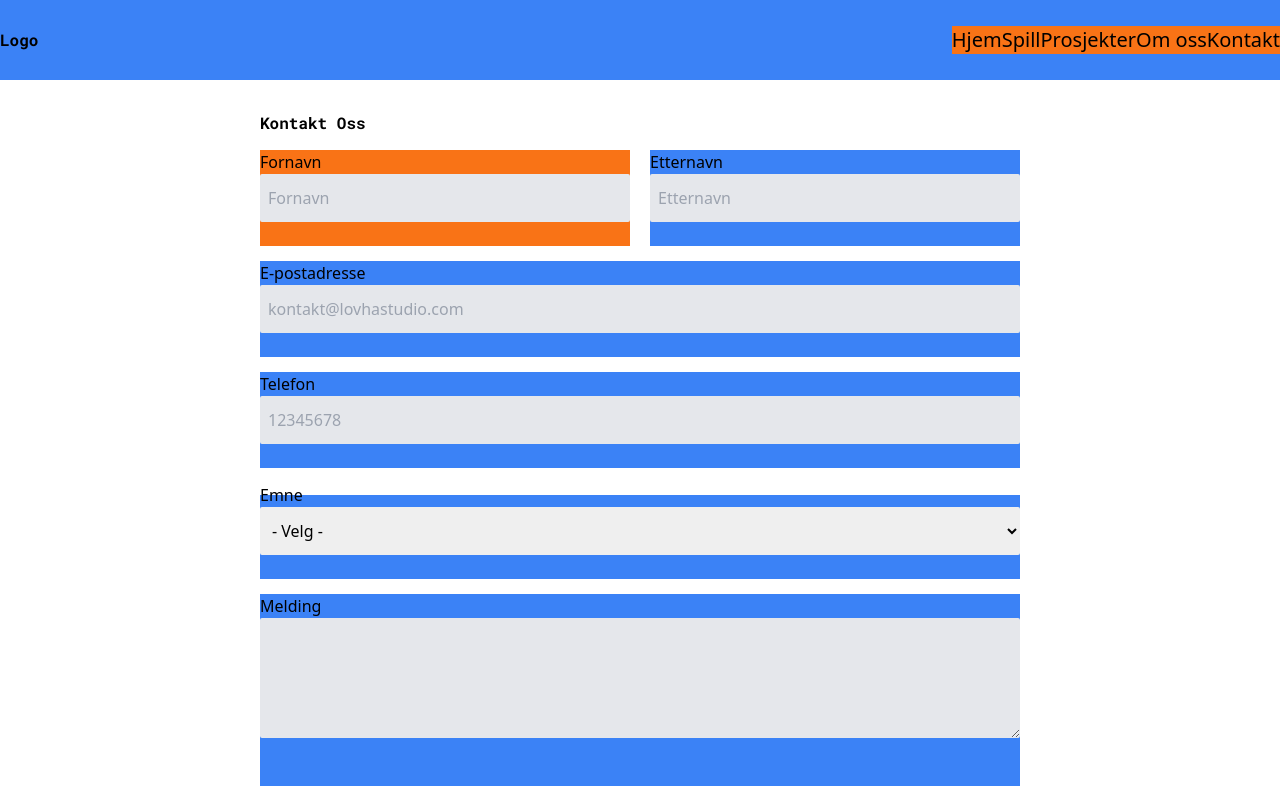
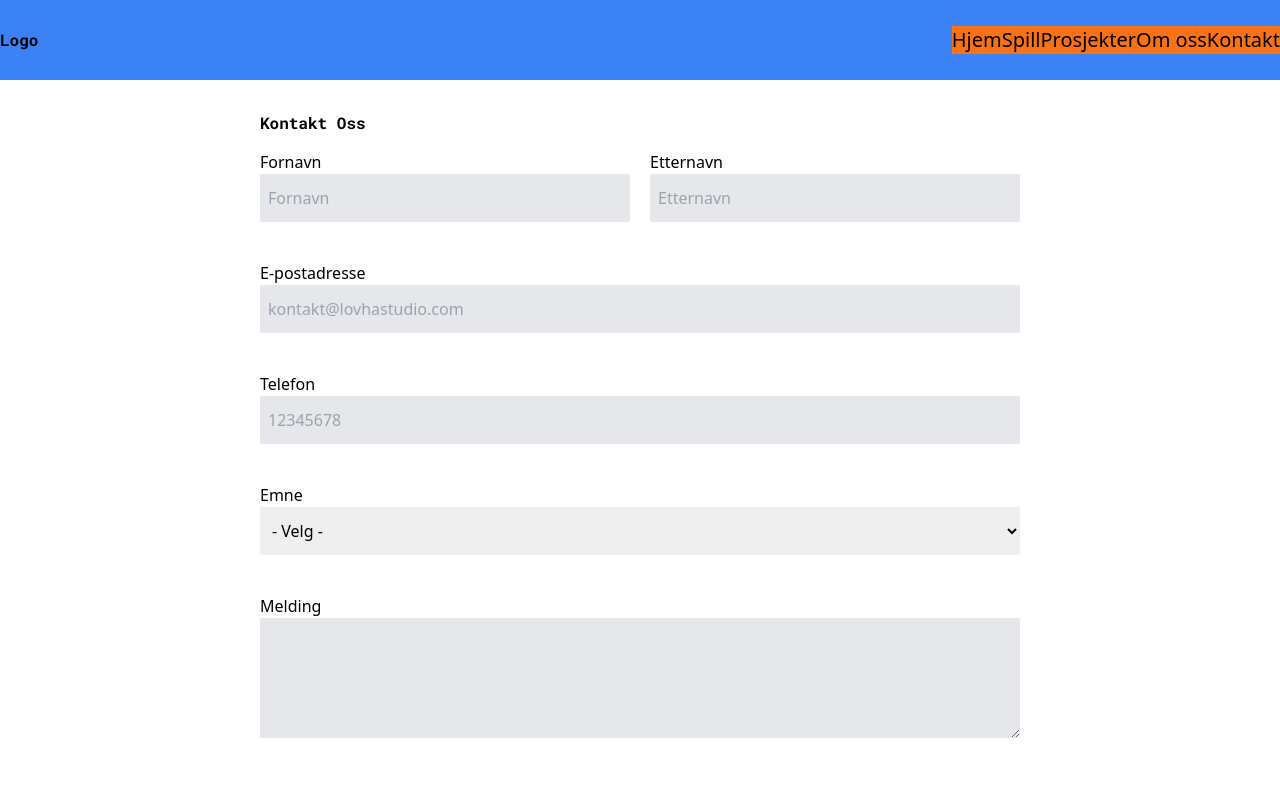
Before and after one commit to jmjjmj994/lovha-vite, a React (Vite) app: page /contact in a window 1280 px wide. Shown: the top 800 px of the page. Built offline with nearby package versions, Linux system fonts and the light colour scheme; no server answers; a web font is replaced by a local one.

Commit message:
Better visual feedback when form has succeded/failed

```diff
--- a/src/routes/contact/features/Form/Form.tsx
+++ b/src/routes/contact/features/Form/Form.tsx
@@ -1,4 +1,4 @@
-import { useRef, useState } from 'react';
+import { useEffect, useRef, useState } from 'react';
 import emailjs from '@emailjs/browser';
 const emailID = import.meta.env.VITE_EMAIL_SERVICE_ID;
 const templateID = import.meta.env.VITE_TEMPLATE_ID;
@@ -123,6 +123,12 @@ function Form() {
           subject: '',
           textArea: '',
         });
+        firstNameRef.current.style = 'outline:none';
+        lastNameRef.current.style = 'outline:none';
+        emailRef.current.style = 'outline:none';
+        telephoneRef.current.style = 'outline:none';
+        subjectRef.current.style = 'outline:none';
+        textAreaRef.current.style = 'outline:none';
       })
       .catch((error) => {
         console.error('Error sending email:', error);
@@ -176,7 +182,7 @@ function ContactFormInput({ onInputChange, error, formData, ...refs }) {
   return (
     <>
       <div className="flex flex-wrap justify-between gap-[20px]">
-        <div className="flex flex-col grow bg-orange-500 min-h-[6rem]">
+        <div className="flex flex-col grow  min-h-[6rem]">
           <label htmlFor="first-name">Fornavn</label>
           <input
             className="py-2 lg:py-3 rounded-sm pl-2 bg-gray-200"
@@ -193,7 +199,7 @@ function ContactFormInput({ onInputChange, error, formData, ...refs }) {
           {error.firstName && errorHandler(error.firstName)}
         </div>
 
-        <div className="flex flex-col grow min-h-[6rem] bg-blue-500">
+        <div className="flex flex-col grow min-h-[6rem]">
           <label htmlFor="lastName">Etternavn</label>
           <input
             className="py-2 lg:py-3 rounded-sm pl-2 bg-gray-200"
@@ -210,7 +216,7 @@ function ContactFormInput({ onInputChange, error, formData, ...refs }) {
           {error.lastName && errorHandler(error.lastName)}
         </div>
       </div>
-      <div className="flex flex-col min-h-[6rem] bg-blue-500">
+      <div className="flex flex-col min-h-[6rem]">
         <label htmlFor="email">E-postadresse</label>
         <input
           className="py-2 lg:py-3 rounded-sm pl-2 bg-gray-200"
@@ -226,7 +232,7 @@ function ContactFormInput({ onInputChange, error, formData, ...refs }) {
         />
         {error.email && errorHandler(error.email)}
       </div>
-      <div className="flex flex-col min-h-[6rem] bg-blue-500">
+      <div className="flex flex-col min-h-[6rem] ">
         <label htmlFor="telephone">Telefon</label>
         <input
           className="py-2 lg:py-3 rounded-sm pl-2 bg-gray-200"
@@ -243,7 +249,7 @@ function ContactFormInput({ onInputChange, error, formData, ...refs }) {
         {error.telephone && errorHandler(error.telephone)}
       </div>
 
-      <fieldset className="flex flex-col min-h-[6rem] bg-blue-500">
+      <fieldset className="flex flex-col min-h-[6rem] ">
         <legend>Emne</legend>
         <select
           aria-label="subject"
@@ -265,7 +271,7 @@ function ContactFormInput({ onInputChange, error, formData, ...refs }) {
         </select>
         {error.subject && errorHandler(error.subject)}
       </fieldset>
-      <div className="flex flex-col min-h-[12rem] bg-blue-500">
+      <div className="flex flex-col min-h-[12rem] 0">
         <label htmlFor="message">Melding</label>
         <textarea
           maxLength={250}
```
